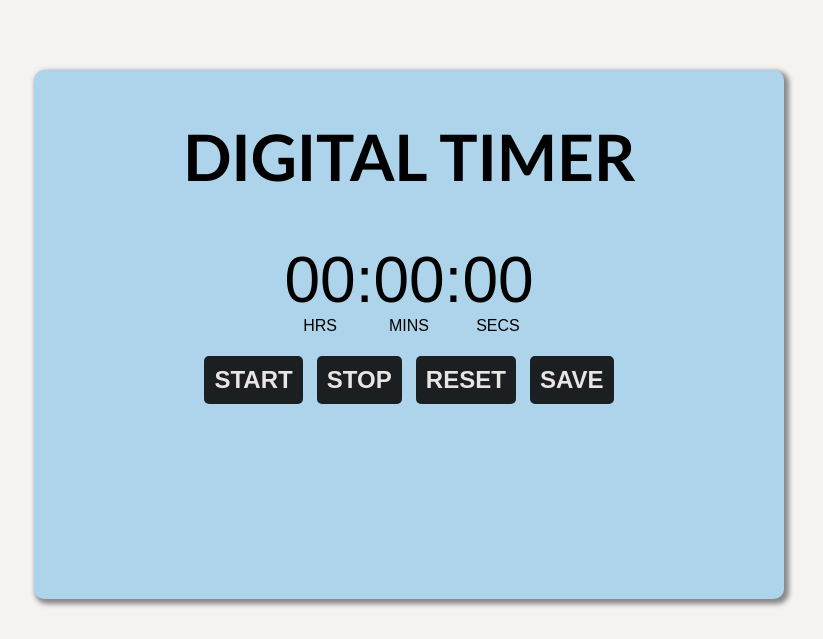
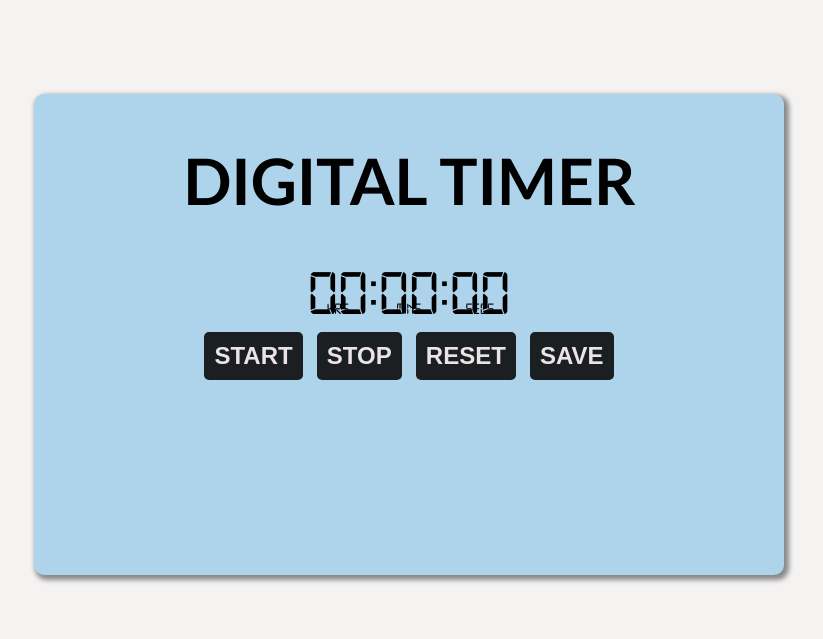
Before and after one commit to RaduPadurariu/tssimpleapps, a PHP site: page /public/html/apps/01_3_digital-timer/index.html in a window 1280 px wide. Shown: the part 80-719 px from the top of the page, without its empty margins (231-1054 px from the left). Run offline with PHP 8.4, Linux system fonts and the light colour scheme.

Commit message:
fix font family digital issue

```diff
--- a/public/html/apps/01_3_digital-timer/style.css
+++ b/public/html/apps/01_3_digital-timer/style.css
@@ -2,6 +2,12 @@
 
 .main-contact {
     margin:auto 0;
+}
+
+
+@font-face {
+    font-family: 'Digital-7';
+    src: url('./fonts/digital-7.ttf');
 }
 
 .container-digital {
@@ -24,18 +30,13 @@
     }
 }
 
-/* @font-face {
-    font-family: 'Digital-7';
-    src: url('./fonts/digital-7.ttf');
-} */
 
 .digits {
     display: flex;
     align-items: center;
     justify-content: center;
     font-size: 4rem;
-    font-family: sans-serif;
-    display: flex;
+
     margin-bottom: 1rem;
 }
 
@@ -43,6 +44,7 @@
     display: flex;
     flex-direction: column;
     text-align: center;
+    font-family: 'Digital-7', sans-serif;
 }
 
 #saveData {
```
